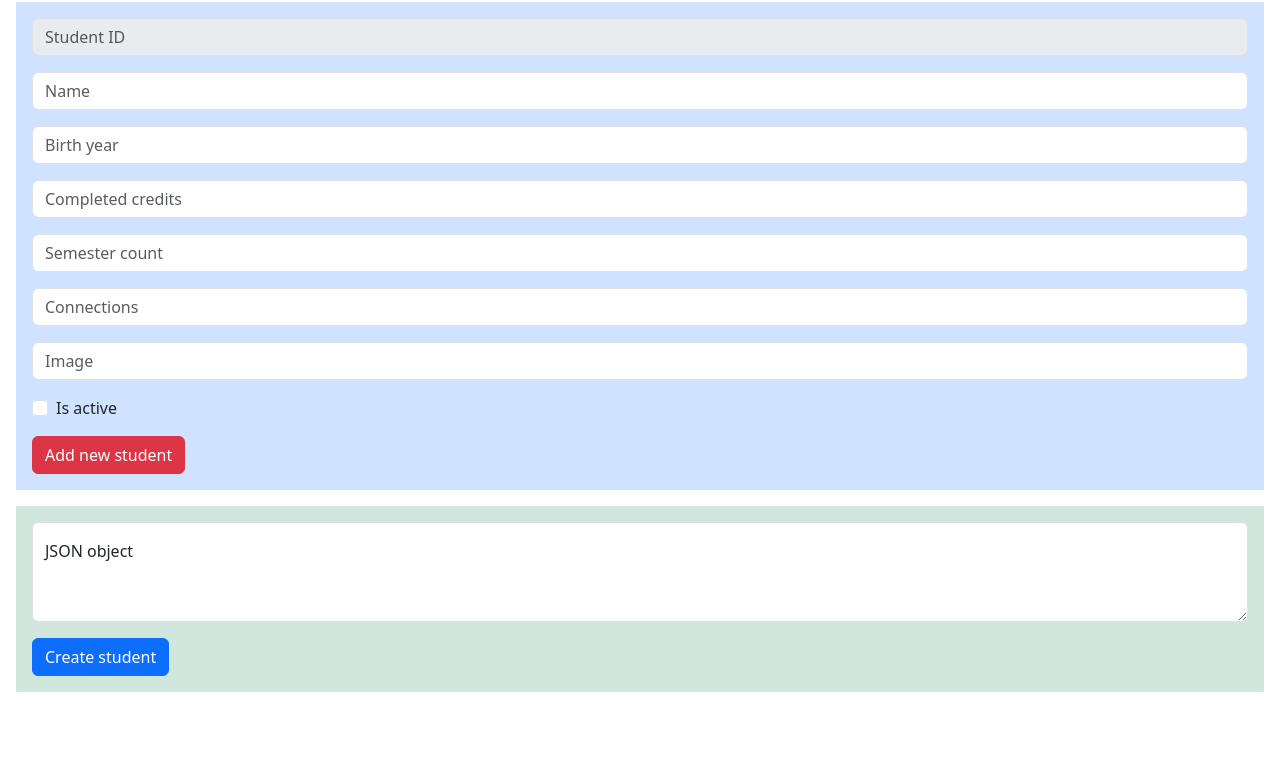
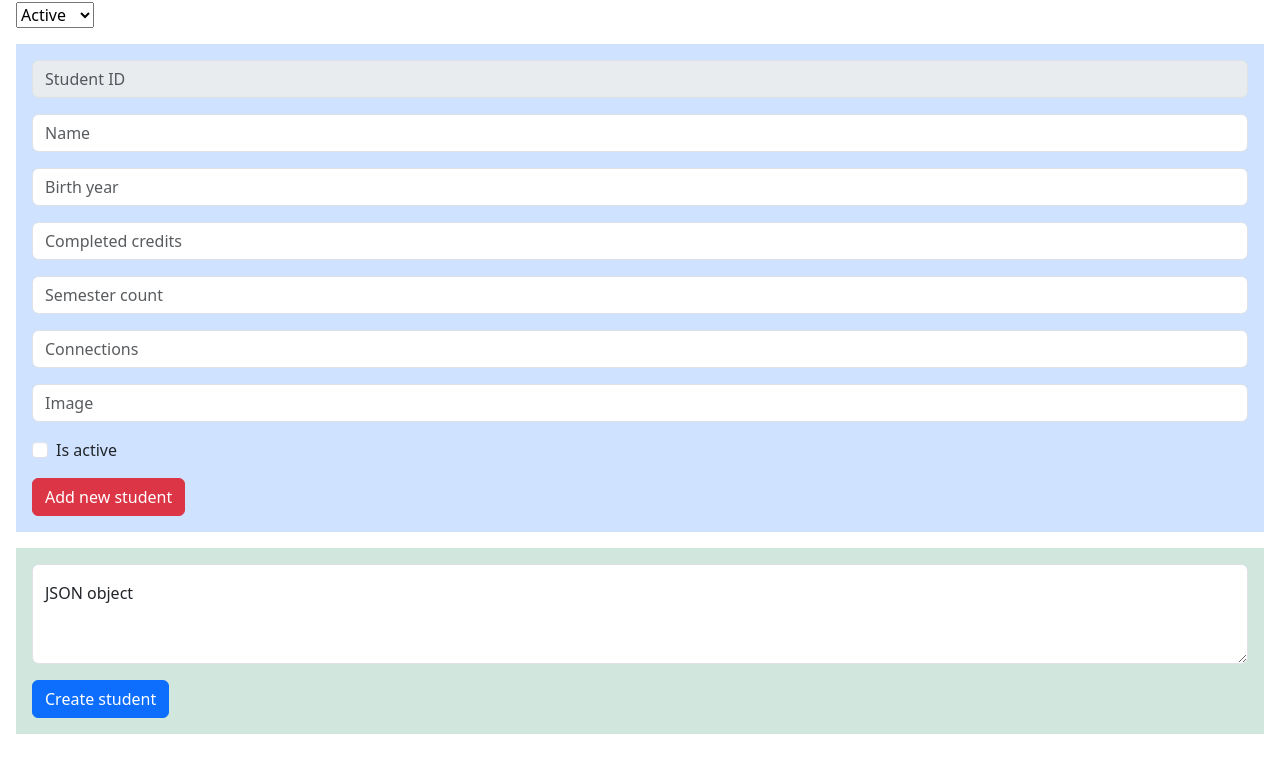
Before and after one commit to DanShepherd27/OE_KF_workshop03, a plain HTML site: page index.html in a window 1280 px wide. Shown: the part 78-844 px from the top of the page. Before the commit the page ends 802 px from the top, so only its background shows below. Drawn offline with nearby package versions, Linux system fonts and the light colour scheme; no server answers.

Commit message:
Filter students

```diff
--- a/index.html
+++ b/index.html
@@ -15,6 +15,15 @@
   <body>
     <header>
       <h1 class="m-3">Student manager</h1>
+      <select class="mx-3">
+        <option data-param="active" value="active" id="filter-active">
+          Active
+        </option>
+        <option data-param="passive" value="passive" id="filter-passive">
+          Passive
+        </option>
+        <option data-param="all" value="all" id="filter-all">All</option>
+      </select>
       <!-- <ul class="nav nav-underline">
             <li class="nav-item">
                 <a class="nav-link" aria-current="page" href="#">Read</a>
```
